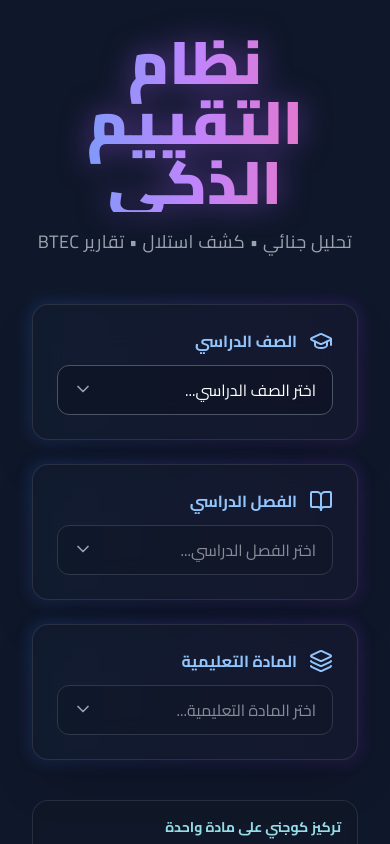
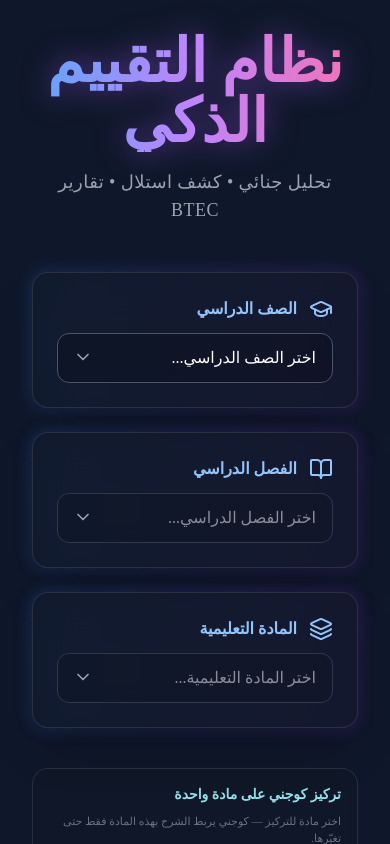
Before and after one commit to learnbtec1/Phase-1_-Quantum-Foundation-Project-Setup-Instructions, a Next.js app in the folder frontend/: page /assessment in a window 390 px wide. Shown: the top 844 px of the page. Built offline with nearby package versions, Linux system fonts and the light colour scheme.

Commit message:
chore(layout): update body class for improved styling and responsiveness

```diff
--- a/frontend/src/app/layout.tsx
+++ b/frontend/src/app/layout.tsx
@@ -35,7 +35,7 @@ export default function RootLayout({
 }) {
   return (
     <html lang="ar" dir="rtl" className={`${cairo.variable} h-full`}>
-      <body className="font-cairo bg-midnight text-white min-h-screen antialiased">
+      <body className="font-sans min-h-screen antialiased cognie dark">
         <ServiceWorkerRegister />
         <AuthBootstrap />
         <DevLogFilter />
```
